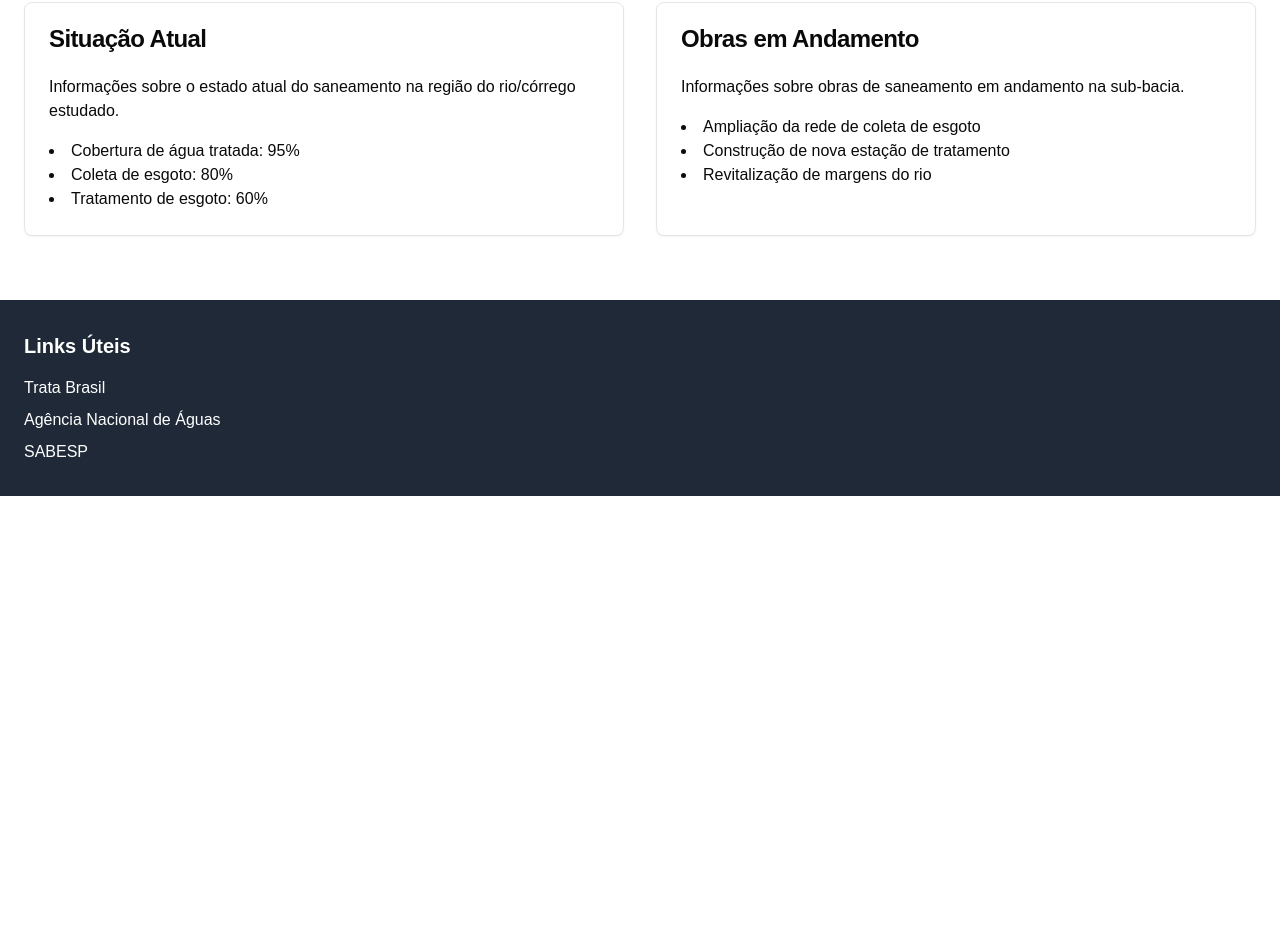
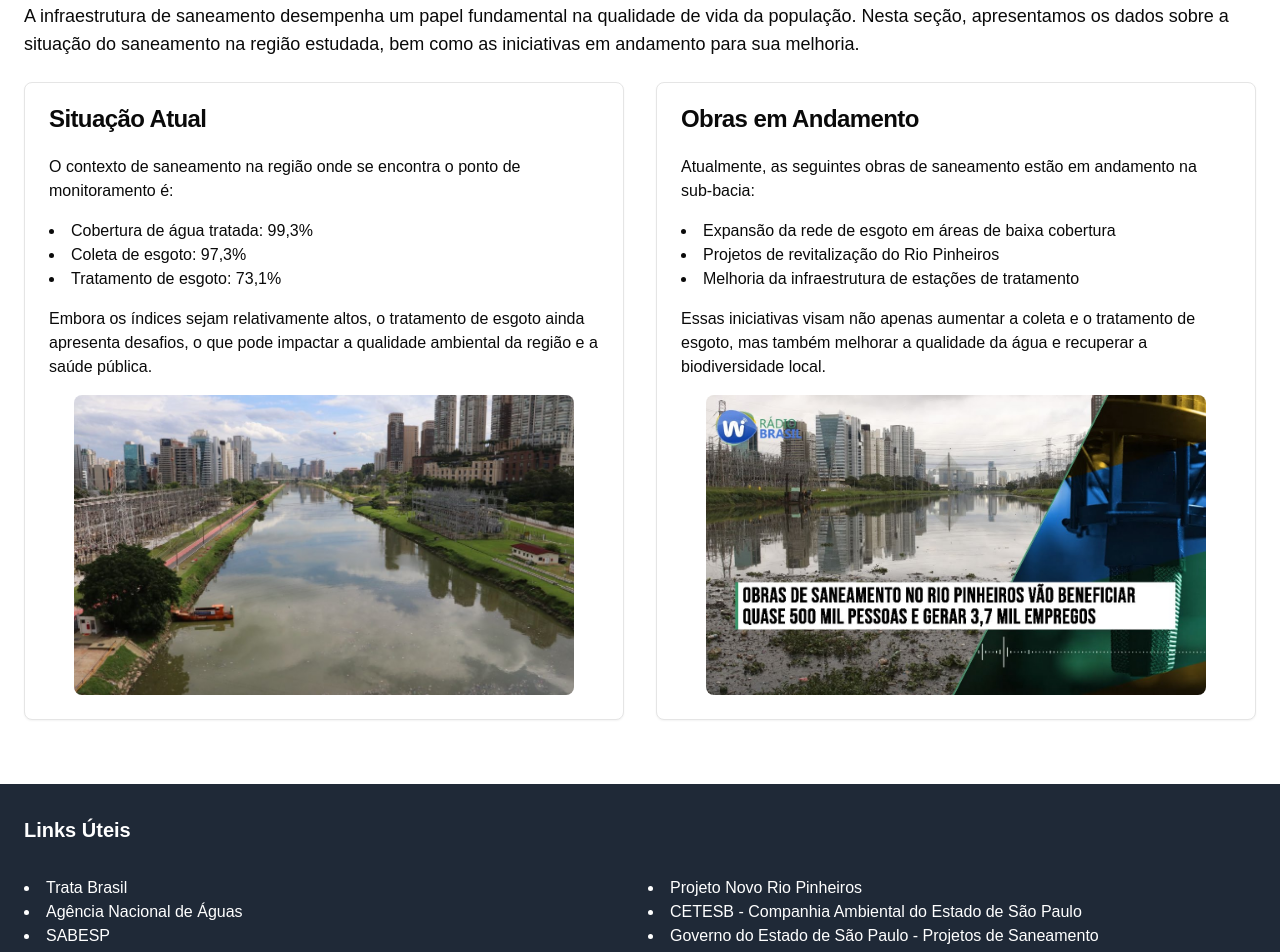
Before and after one commit to EnzoSilva14/qta-web, a Next.js app: page / in a window 1280 px wide. Shown: the part 4903-5855 px from the top of the page. Before the commit the page ends 5399 px from the top, so only its background shows below. Built offline with nearby package versions, Linux system fonts and the light colour scheme.

Commit message:
Inicializando Repositório

```diff
--- a/app/page.tsx
+++ b/app/page.tsx
@@ -361,18 +361,36 @@ export default function Home() {
         <section id="saneamento" className="py-16">
           <div className="container mx-auto px-6">
             <h2 className="text-3xl font-semibold mb-8">Saneamento na Região</h2>
+            <p className="mb-6 text-lg">
+              A infraestrutura de saneamento desempenha um papel fundamental na qualidade de vida da população.
+              Nesta seção, apresentamos os dados sobre a situação do saneamento na região estudada, bem como as
+              iniciativas em andamento para sua melhoria.
+            </p>
             <div className="grid md:grid-cols-2 gap-8">
               <Card>
                 <CardHeader>
                   <CardTitle>Situação Atual</CardTitle>
                 </CardHeader>
                 <CardContent>
-                  <p>Informações sobre o estado atual do saneamento na região do rio/córrego estudado.</p>
+                  <p>O contexto de saneamento na região onde se encontra o ponto de monitoramento é:</p>
                   <ul className="list-disc list-inside mt-4">
-                    <li>Cobertura de água tratada: 95%</li>
-                    <li>Coleta de esgoto: 80%</li>
-                    <li>Tratamento de esgoto: 60%</li>
+                    <li>Cobertura de água tratada: 99,3%</li>
+                    <li>Coleta de esgoto: 97,3%</li>
+                    <li>Tratamento de esgoto: 73,1%</li>
                   </ul>
+                  <p className="mt-4">
+                    Embora os índices sejam relativamente altos, o tratamento de esgoto ainda apresenta desafios,
+                    o que pode impactar a qualidade ambiental da região e a saúde pública.
+                  </p>
+                  <div className="mt-4">
+                    <Image
+                      src="/rio_2025.png"
+                      alt="Rio Pinheiros 2025"
+                      width={500}
+                      height={300}
+                      className="rounded-lg mx-auto h-[300px] object-cover"
+                    />
+                  </div>
                 </CardContent>
               </Card>
               <Card>
@@ -380,23 +398,39 @@ export default function Home() {
                   <CardTitle>Obras em Andamento</CardTitle>
                 </CardHeader>
                 <CardContent>
-                  <p>Informações sobre obras de saneamento em andamento na sub-bacia.</p>
+                  <p>Atualmente, as seguintes obras de saneamento estão em andamento na sub-bacia:</p>
                   <ul className="list-disc list-inside mt-4">
-                    <li>Ampliação da rede de coleta de esgoto</li>
-                    <li>Construção de nova estação de tratamento</li>
-                    <li>Revitalização de margens do rio</li>
+                    <li>Expansão da rede de esgoto em áreas de baixa cobertura</li>
+                    <li>Projetos de revitalização do Rio Pinheiros</li>
+                    <li>Melhoria da infraestrutura de estações de tratamento</li>
                   </ul>
+                  <p className="mt-4">
+                    Essas iniciativas visam não apenas aumentar a coleta e o tratamento de esgoto, mas também
+                    melhorar a qualidade da água e recuperar a biodiversidade local.
+                  </p>
+                  <div className="mt-4">
+                    <Image
+                      src="/obras_de_saneamento.png"
+                      alt="Obras de saneamento em andamento"
+                      width={500}
+                      height={300}
+                      className="rounded-lg mx-auto h-[300px] object-cover"
+                    />
+                  </div>
+
                 </CardContent>
               </Card>
             </div>
           </div>
+
         </section>
       </main>
 
       <footer className="bg-gray-800 text-white py-8">
         <div className="container mx-auto px-6">
           <h3 className="text-xl font-semibold mb-4">Links Úteis</h3>
-          <ul className="space-y-2">
+          <div className="grid md:grid-cols-2 gap-4">
+            <ul className="list-disc list-inside mt-4">
               <li>
                 <a
                   href="http://www.tratabrasil.org.br"
@@ -428,6 +462,39 @@ export default function Home() {
                 </a>
               </li>
             </ul>
+            <ul className="list-disc list-inside mt-4">
+              <li>
+                <a
+                  href="https://www.saneamentoambiental.com.br/noticias/projeto-novo-rio-pinheiros-ja-tratou-58-bilhoes-de-litros?utm_source=chatgpt.com"
+                  className="hover:text-blue-400"
+                  target="_blank"
+                  rel="noopener noreferrer"
+                >
+                  Projeto Novo Rio Pinheiros
+                </a>
+              </li>
+              <li>
+                <a
+                  href="https://www.cetesb.sp.gov.br/"
+                  className="hover:text-blue-400"
+                  target="_blank"
+                  rel="noopener noreferrer"
+                >
+                  CETESB - Companhia Ambiental do Estado de São Paulo
+                </a>
+              </li>
+              <li>
+                <a
+                  href="https://www.saopaulo.sp.gov.br/"
+                  className="hover:text-blue-400"
+                  target="_blank"
+                  rel="noopener noreferrer"
+                >
+                  Governo do Estado de São Paulo - Projetos de Saneamento
+                </a>
+              </li>
+            </ul>
+          </div>
         </div>
       </footer>
     </div>
```
Also changed, not shown: public/obras_de_saneamento.png (added), public/rio_2025.png (added). Lines whose indentation alone changed are shown as unchanged.
